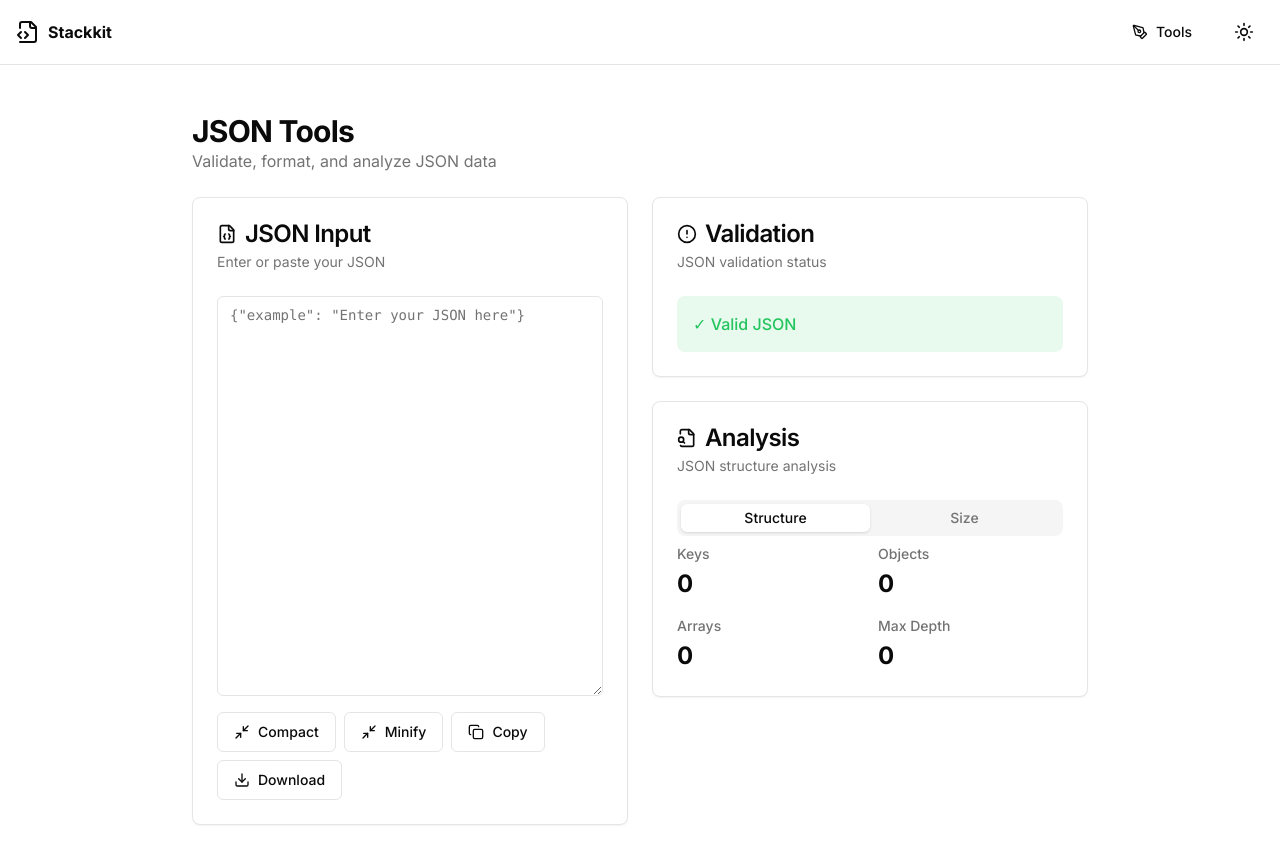
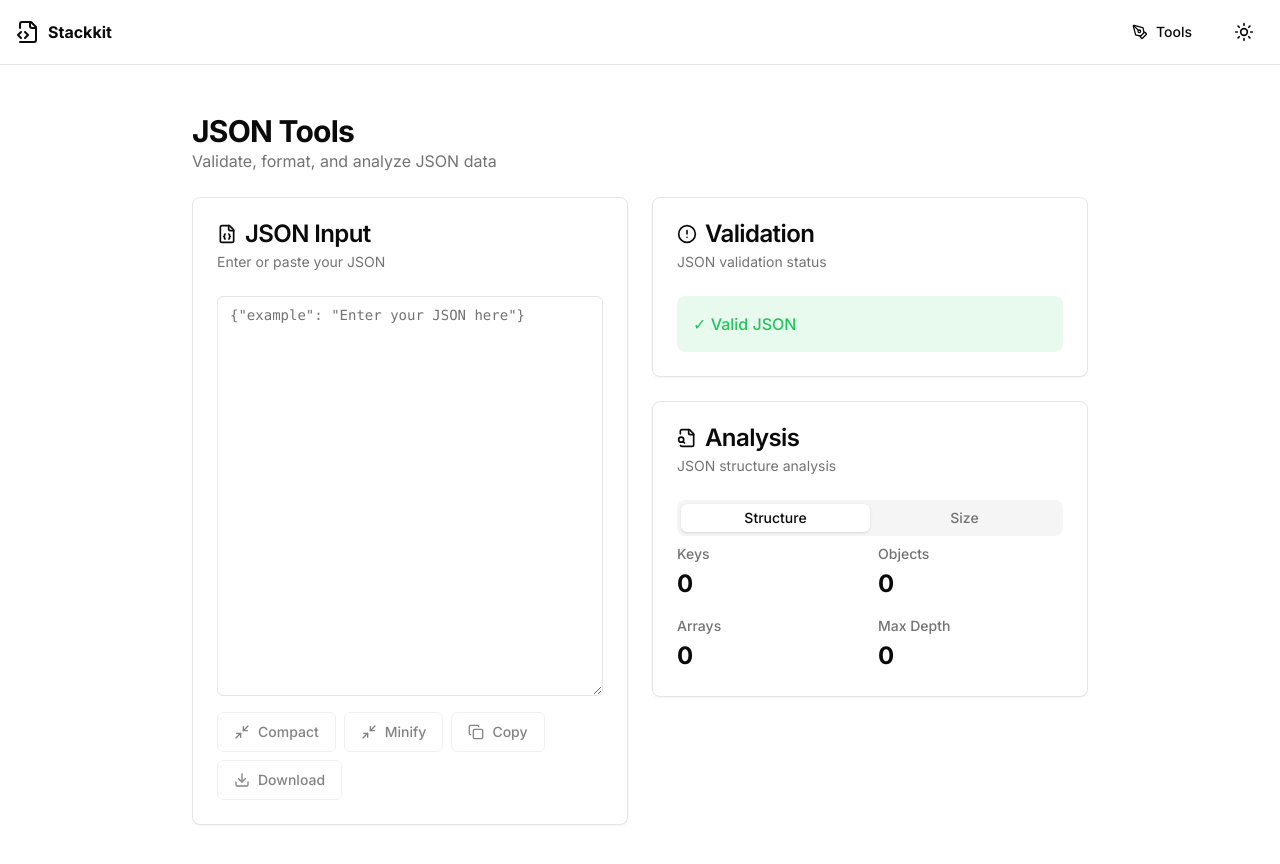
Before and after one commit to dj21-vicky21/Dev-tool-app, a Next.js app: page /tool/json-tool in a window 1280 px wide. Shown: the top 864 px of the page. Built offline with nearby package versions, Linux system fonts and the light colour scheme.

Commit message:
disable buttons when input is empty in JSON tool

```diff
--- a/app/tool/json-tool/page.tsx
+++ b/app/tool/json-tool/page.tsx
@@ -189,6 +189,7 @@ export default function JsonTools() {
             />
             <div className="flex flex-wrap gap-2">
               <Button
+                disabled={!input.trim()}
                 variant="outline"
                 onClick={() => {
                   setIsCompact(!isCompact)
@@ -199,6 +200,7 @@ export default function JsonTools() {
                 {isCompact ? "Prettify" : "Compact"}
               </Button>
               <Button
+                disabled={!input.trim()}
                 variant="outline"
                 onClick={minifyJson}
               >
@@ -206,6 +208,7 @@ export default function JsonTools() {
                 Minify
               </Button>
               <Button
+                disabled={!input.trim()}
                 variant="outline"
                 onClick={copyToClipboard}
               >
@@ -213,6 +216,7 @@ export default function JsonTools() {
                 Copy
               </Button>
               <Button
+                disabled={!input.trim()}
                 variant="outline"
                 onClick={downloadJson}
               >
```
